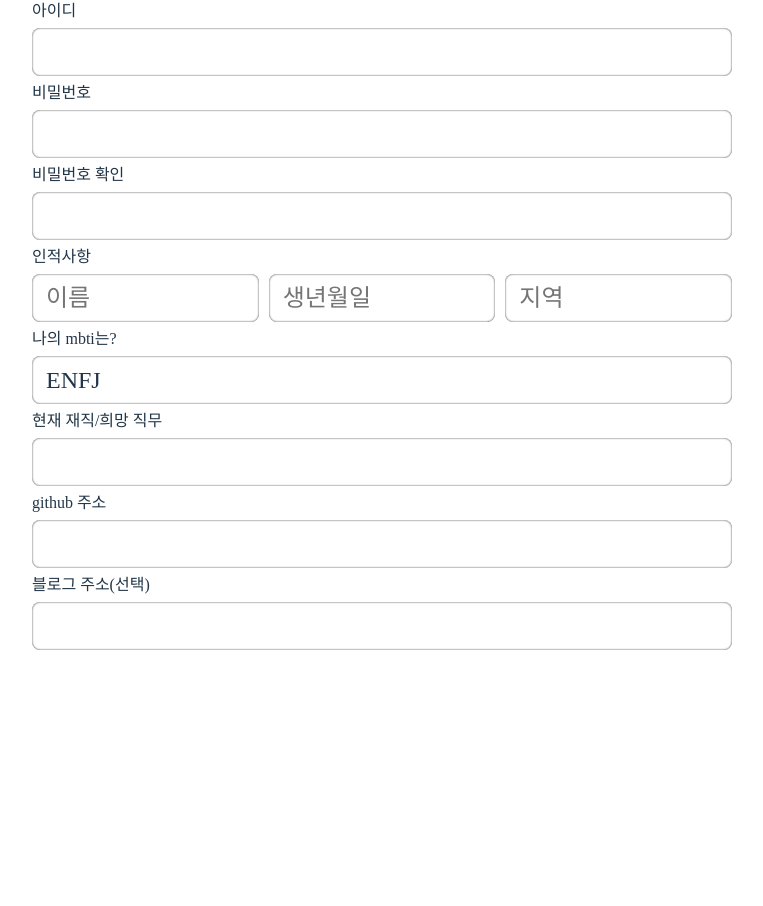
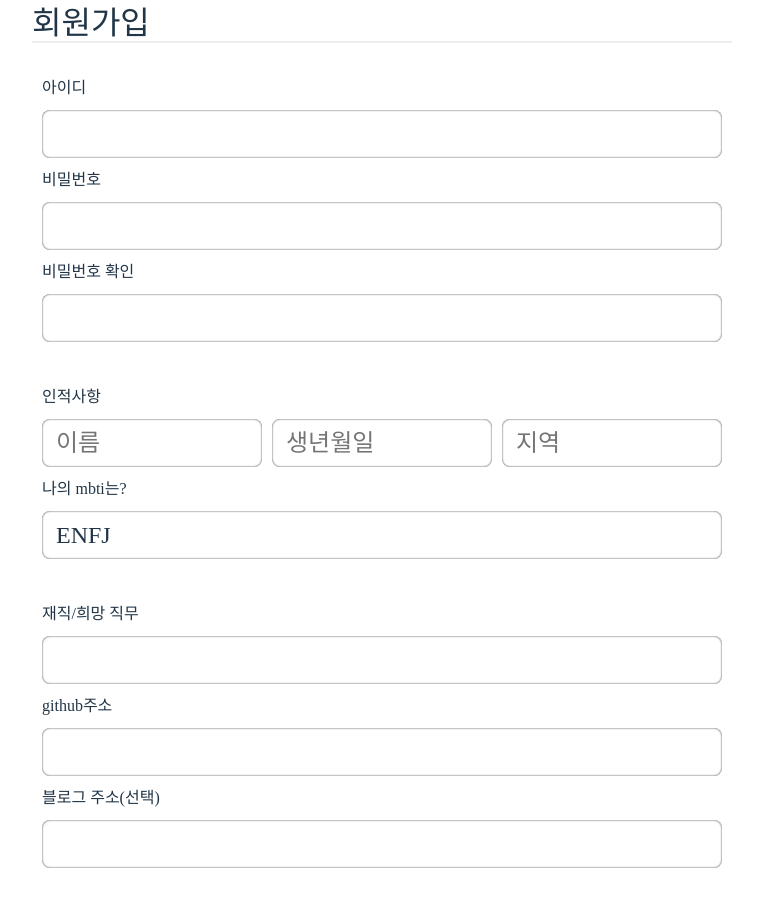
Before and after one commit to speaking-potato-meeting/Potato_api, a React (Vite) app in the folder front/: page /signup in a window 1280 px wide. Shown: the part 312-1218 px from the top of the page, without its empty margins (274-1037 px from the left). Before the commit the page ends 1002 px from the top, so only its background shows below. Built offline with nearby package versions, Linux system fonts and the light colour scheme; a web font is replaced by a local one.

Commit message:
회원가입 폼 css 수정 - 필드 간 여백 추가

```diff
--- a/front/src/App.css
+++ b/front/src/App.css
@@ -13,8 +13,13 @@ h3 {
   padding: 0;
 }
 
-select {
+select,
+fieldset {
   all: unset;
+}
+
+fieldset {
+  display: block;
 }
 
 .SignUp {
@@ -34,8 +39,6 @@ select {
   margin: 15px auto;
 }
 
-.signForm-field {
-}
 .input select,
 select option {
   text-transform: uppercase;
@@ -43,6 +46,61 @@ select option {
 
 body {
   margin: 0;
+}
+
+.signForm-title {
+  font-size: 2rem;
+  font-weight: bold;
+  border-bottom: 2px solid #eee;
+  margin-bottom: 20px;
+}
+
+.signForm-field + .signForm-field {
+  margin-top: 10px;
+}
+
+.field-label {
+  display: flex;
+  justify-content: space-between;
+  padding-bottom: 10px;
+  margin-top: 0.2em;
+}
+
+.field-label.optional {
+  justify-content: flex-start;
+}
+
+.field_error {
+  color: var(--point-red);
+  opacity: 0;
+}
+
+.signForm-field.invalid .field_error {
+  opacity: 1;
+}
+
+.signForm-field.invalid .input {
+  box-shadow: inset 0 0 0 2px var(--point-red), 0 0 0 2px var(--point-red);
+}
+
+.sr-only {
+  position: absolute;
+  overflow: hidden;
+  width: 1px;
+  height: 1px;
+  margin: -1px;
+  clip: rect(0, 0, 0, 0);
+}
+
+.form {
+}
+
+.form-fieldset {
+  padding: 10px;
+}
+
+.form-fieldset + .form-fieldset {
+  margin-top: 20px;
 }
 
 /* ruleForm */
@@ -146,8 +204,3 @@ button {
   display: flex;
   justify-content: flex-end;
 }
-
-.field-label {
-  display: block;
-  padding: 5px 0;
-}
--- a/front/src/components/SignUp/SignUpForm.tsx
+++ b/front/src/components/SignUp/SignUpForm.tsx
@@ -1,5 +1,6 @@
+import { useState, useRef } from "react";
 export default function SignUpForm() {
-  const focusPrivateLabel = "name";
+  const focusPrivateLabel = useRef("name");
   const mbtiList = [
     "istj",
     "isfj",
@@ -19,38 +20,132 @@ export default function SignUpForm() {
     "entj",
   ].sort((a, b) => a.localeCompare(b));
 
+  // inputField를 제어 컴포넌트로 다룰 것인가?
+  const [inputFields, setInputFields] = useState({
+    email: "",
+    password: "",
+    password_confirm: "",
+    name: "",
+    birth: "",
+    location: "",
+    position: "",
+    github: "",
+  });
+
+  const [errors, setErrors] = useState({
+    email: "",
+    password: "",
+    password_confirm: "",
+    private: "",
+    position: "",
+    github: "",
+  });
+
+  // handleBlur 핸들링이 최소 7번 중복인데 해결방법은?
+  const handleBlur = (e: React.FocusEvent<HTMLInputElement, Element>) => {
+    const { name, value } = e.target;
+
+    switch (name) {
+      case "email":
+        setErrors({
+          ...errors,
+          email: value ? "" : "아이디는 필수 입력 값입니다.",
+        });
+        break;
+
+      case "password":
+        setErrors({
+          ...errors,
+          password: value ? "" : "비밀번호 설정은 필수 입력 값입니다.",
+        });
+        break;
+      case "password_confirm":
+        {
+          /* 비밀번호 재확인을 어떻게 검사할 것인가? => 제어 컴포넌트로 다룰 것인가? */
+        }
+        break;
+      case "name":
+      case "birth":
+      case "location":
+        {
+          setErrors({
+            ...errors,
+            private: value ? "" : "이름, 생일, 지역은 필수 입력 값입니다.",
+          });
+        }
+        break;
+      case "position":
+        {
+          setErrors({
+            ...errors,
+            position: value ? "" : "직무는 필수 입력 값입니다.",
+          });
+        }
+        break;
+      case "github":
+        {
+          setErrors({
+            ...errors,
+            github: value ? "" : "github 주소는 필수 입력 값입니다.",
+          });
+        }
+        break;
+    }
+  };
   return (
-    <form>
-      <h3>회원가입</h3>
-      <div className="signForm-field">
+    <form className="form">
+      <h1 className="signForm-title">회원가입</h1>
+
+      <fieldset className="form-fieldset">
+        <legend>
+          <span className="sr-only">계정 정보</span>
+        </legend>
+        <div className={`signForm-field${errors.email ? " invalid" : ""}`}>
           <label htmlFor="field_id" className="field-label">
-          아이디
+            <span className="field-label-txt">아이디</span>
+            <span className="field_error">{errors.email}</span>
           </label>
           <div className="input">
-          <input id="field_id" type="text" />
+            <input id="field_id" type="text" name="email" onBlur={handleBlur} />
           </div>
         </div>
 
-      <div className="signForm-field">
+        <div className={`signForm-field${errors.password ? " invalid" : ""}`}>
           <label htmlFor="field_pw" className="field-label">
-          비밀번호
+            <span className="field-label-txt">비밀번호</span>
+            <span className="field_error">{errors.password}</span>
           </label>
           <div className="input">
-          <input id="field_pw" type="password" />
+            <input
+              id="field_pw"
+              type="password"
+              name="password"
+              onBlur={handleBlur}
+            />
           </div>
         </div>
+
         <div className="signForm-field">
           <label htmlFor="field_confirm" className="field-label">
             비밀번호 확인
           </label>
           <div className="input">
-          <input id="field_confirm" type="password" />
+            <input id="field_confirm" type="password" name="password_confirm" />
           </div>
         </div>
+      </fieldset>
 
-      <div className="signForm-field">
-        <label htmlFor={`field_${focusPrivateLabel}`} className="field-label">
-          인적사항
+      <fieldset className="form-fieldset">
+        <legend>
+          <span className="sr-only">인적 사항</span>
+        </legend>
+        <div className={`signForm-field${errors.private ? " invalid" : ""}`}>
+          <label
+            htmlFor={`field_${focusPrivateLabel.current}`}
+            className="field-label"
+          >
+            <span className="field-label-txt">인적사항</span>
+            <span className="field_error">{errors.private}</span>
           </label>
           <div
             className="l_row"
@@ -67,6 +162,7 @@ export default function SignUpForm() {
                   placeholder="이름"
                   id="field_name"
                   name="name"
+                  onBlur={handleBlur}
                 />
               </div>
             </div>
@@ -77,6 +173,7 @@ export default function SignUpForm() {
                   placeholder="생년월일"
                   id="field_birth"
                   name="birth"
+                  onBlur={handleBlur}
                 />
               </div>
             </div>
@@ -87,6 +184,7 @@ export default function SignUpForm() {
                   placeholder="지역"
                   id="field_location"
                   name="location"
+                  onBlur={handleBlur}
                 />
               </div>
             </div>
@@ -98,7 +196,7 @@ export default function SignUpForm() {
             나의 mbti는?
           </label>
           <div className="input">
-          <select id="field_mbti">
+            <select id="field_mbti" defaultValue={"MBTI"} name="mbti">
               {mbtiList.map((m, idx) => (
                 <option key={idx} value={m}>
                   {m}
@@ -107,33 +205,50 @@ export default function SignUpForm() {
             </select>
           </div>
         </div>
+      </fieldset>
 
-      <div className="signForm-field">
+      <fieldset className="form-fieldset">
+        <legend>
+          <span className="sr-only">기타 사항</span>
+        </legend>
+        <div className={`signForm-field${errors.position ? " invalid" : ""}`}>
           <label htmlFor="field_position" className="field-label">
-          현재 재직/희망 직무
+            <span className="field-label-txt">재직/희망 직무</span>
+            <span className="field_error">{errors.position}</span>
           </label>
           <div className="input">
-          <input id="field_position" type="text" />
+            <input
+              id="field_position"
+              type="text"
+              name="position"
+              onBlur={handleBlur}
+            />
+          </div>
+        </div>
+        <div className={`signForm-field${errors.github ? " invalid" : ""}`}>
+          <label htmlFor="field_github" className="field-label">
+            <span className="field-label-txt">github주소</span>
+            <span className="field_error">{errors.github}</span>
+          </label>
+          <div className="input">
+            <input
+              id="field_github"
+              type="text"
+              name="github"
+              onBlur={handleBlur}
+            />
           </div>
         </div>
         <div className="signForm-field">
-        <label htmlFor="field_github" className="field-label">
-          github 주소
-        </label>
-        <div className="input">
-          <input id="field_github" type="text" />
-        </div>
-      </div>
-
-      <div className="signForm-field">
-        <label htmlFor="field_blog" className="field-label">
+          <label htmlFor="field_blog" className="field-label optional">
             블로그 주소
             <span>(선택)</span>
           </label>
           <div className="input">
-          <input id="field_blog" type="password" />
+            <input id="field_blog" type="text" name="blog" />
           </div>
         </div>
+      </fieldset>
     </form>
   );
 }
```
Lines whose indentation alone changed are shown as unchanged.
